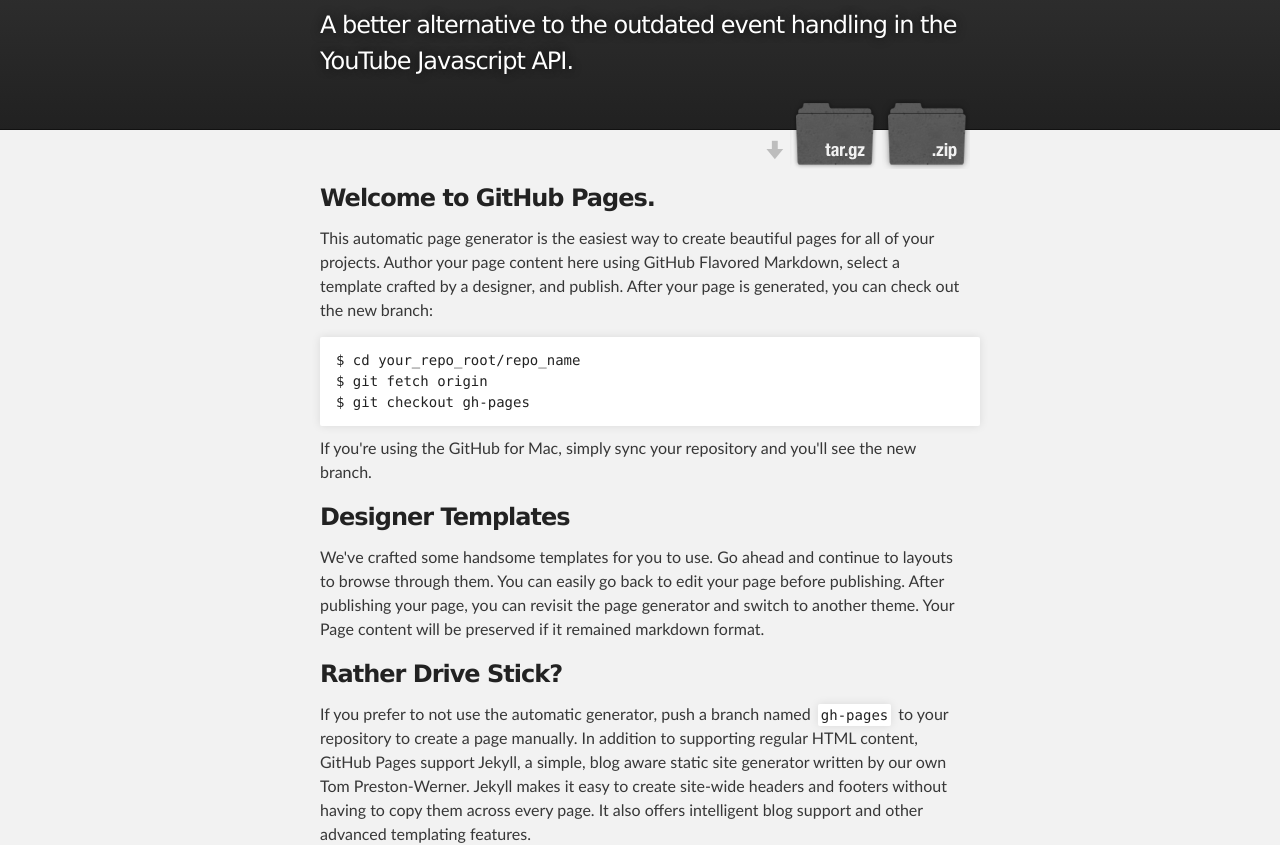
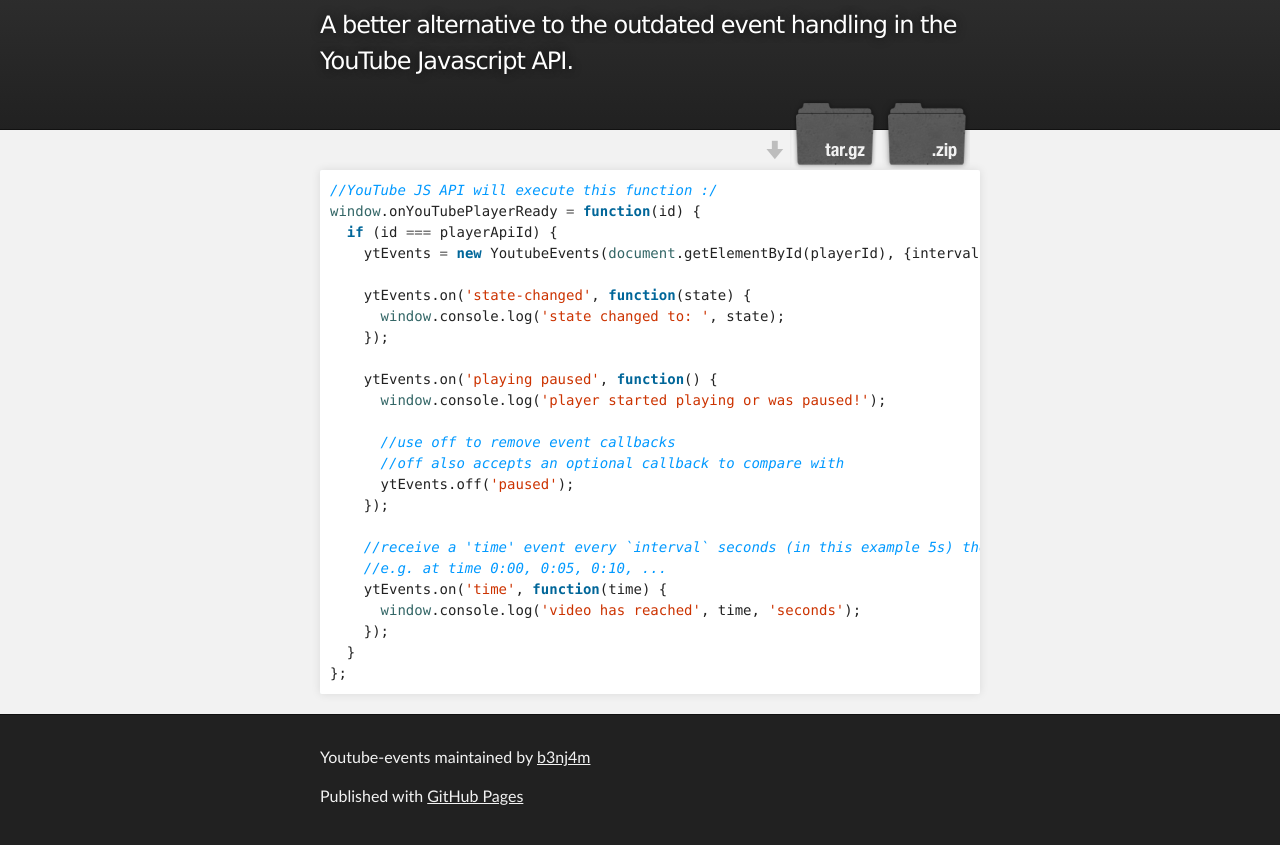
Before and after one commit to b3nj4m/youtube-events, a plain HTML site: page index.html in a window 1280 px wide. Shown: the part 116-961 px from the top of the page. Drawn offline with Linux system fonts and the light colour scheme.

Commit message:
initial commit

```diff
--- a/index.html
+++ b/index.html
@@ -22,8 +22,8 @@
           <h2 id="project_tagline">A better alternative to the outdated event handling in the YouTube Javascript API.</h2>
 
             <section id="downloads">
-              <a class="zip_download_link" href="https://github.com/b3nj4m/youtube-events/zipball/master">Download this project as a .zip file</a>
-              <a class="tar_download_link" href="https://github.com/b3nj4m/youtube-events/tarball/master">Download this project as a tar.gz file</a>
+              <a class="zip_download_link" href="https://github.com/b3nj4m/youtube-events/archive/0.1.0.zip">Download this project as a .zip file</a>
+              <a class="tar_download_link" href="https://github.com/b3nj4m/youtube-events/archive/0.1.0.tar.gz">Download this project as a tar.gz file</a>
             </section>
         </header>
     </div>
@@ -31,37 +31,33 @@
     <!-- MAIN CONTENT -->
     <div id="main_content_wrap" class="outer">
       <section id="main_content" class="inner">
-        <h3>
-<a name="welcome-to-github-pages" class="anchor" href="#welcome-to-github-pages"><span class="octicon octicon-link"></span></a>Welcome to GitHub Pages.</h3>
 
-<p>This automatic page generator is the easiest way to create beautiful pages for all of your projects. Author your page content here using GitHub Flavored Markdown, select a template crafted by a designer, and publish. After your page is generated, you can check out the new branch:</p>
+<div class="highlight"><pre><span class="c1">//YouTube JS API will execute this function :/</span>
+<span class="nb">window</span><span class="p">.</span><span class="nx">onYouTubePlayerReady</span> <span class="o">=</span> <span class="kd">function</span><span class="p">(</span><span class="nx">id</span><span class="p">)</span> <span class="p">{</span>
+  <span class="k">if</span> <span class="p">(</span><span class="nx">id</span> <span class="o">===</span> <span class="nx">playerApiId</span><span class="p">)</span> <span class="p">{</span>
+    <span class="nx">ytEvents</span> <span class="o">=</span> <span class="k">new</span> <span class="nx">YoutubeEvents</span><span class="p">(</span><span class="nb">document</span><span class="p">.</span><span class="nx">getElementById</span><span class="p">(</span><span class="nx">playerId</span><span class="p">),</span> <span class="p">{</span><span class="nx">interval</span><span class="o">:</span> <span class="mi">5</span><span class="p">});</span>
 
-<pre><code>$ cd your_repo_root/repo_name
-$ git fetch origin
-$ git checkout gh-pages
-</code></pre>
+    <span class="nx">ytEvents</span><span class="p">.</span><span class="nx">on</span><span class="p">(</span><span class="s1">&#39;state-changed&#39;</span><span class="p">,</span> <span class="kd">function</span><span class="p">(</span><span class="nx">state</span><span class="p">)</span> <span class="p">{</span>
+      <span class="nb">window</span><span class="p">.</span><span class="nx">console</span><span class="p">.</span><span class="nx">log</span><span class="p">(</span><span class="s1">&#39;state changed to: &#39;</span><span class="p">,</span> <span class="nx">state</span><span class="p">);</span>
+    <span class="p">});</span>
 
-<p>If you're using the GitHub for Mac, simply sync your repository and you'll see the new branch.</p>
+    <span class="nx">ytEvents</span><span class="p">.</span><span class="nx">on</span><span class="p">(</span><span class="s1">&#39;playing paused&#39;</span><span class="p">,</span> <span class="kd">function</span><span class="p">()</span> <span class="p">{</span>
+      <span class="nb">window</span><span class="p">.</span><span class="nx">console</span><span class="p">.</span><span class="nx">log</span><span class="p">(</span><span class="s1">&#39;player started playing or was paused!&#39;</span><span class="p">);</span>
 
-<h3>
-<a name="designer-templates" class="anchor" href="#designer-templates"><span class="octicon octicon-link"></span></a>Designer Templates</h3>
+      <span class="c1">//use off to remove event callbacks</span>
+      <span class="c1">//off also accepts an optional callback to compare with</span>
+      <span class="nx">ytEvents</span><span class="p">.</span><span class="nx">off</span><span class="p">(</span><span class="s1">&#39;paused&#39;</span><span class="p">);</span>
+    <span class="p">});</span>
 
-<p>We've crafted some handsome templates for you to use. Go ahead and continue to layouts to browse through them. You can easily go back to edit your page before publishing. After publishing your page, you can revisit the page generator and switch to another theme. Your Page content will be preserved if it remained markdown format.</p>
+    <span class="c1">//receive a &#39;time&#39; event every `interval` seconds (in this example 5s) the video has played</span>
+    <span class="c1">//e.g. at time 0:00, 0:05, 0:10, ...</span>
+    <span class="nx">ytEvents</span><span class="p">.</span><span class="nx">on</span><span class="p">(</span><span class="s1">&#39;time&#39;</span><span class="p">,</span> <span class="kd">function</span><span class="p">(</span><span class="nx">time</span><span class="p">)</span> <span class="p">{</span>
+      <span class="nb">window</span><span class="p">.</span><span class="nx">console</span><span class="p">.</span><span class="nx">log</span><span class="p">(</span><span class="s1">&#39;video has reached&#39;</span><span class="p">,</span> <span class="nx">time</span><span class="p">,</span> <span class="s1">&#39;seconds&#39;</span><span class="p">);</span>
+    <span class="p">});</span>
+  <span class="p">}</span>
+<span class="p">};</span>
+</pre></div>
 
-<h3>
-<a name="rather-drive-stick" class="anchor" href="#rather-drive-stick"><span class="octicon octicon-link"></span></a>Rather Drive Stick?</h3>
-
-<p>If you prefer to not use the automatic generator, push a branch named <code>gh-pages</code> to your repository to create a page manually. In addition to supporting regular HTML content, GitHub Pages support Jekyll, a simple, blog aware static site generator written by our own Tom Preston-Werner. Jekyll makes it easy to create site-wide headers and footers without having to copy them across every page. It also offers intelligent blog support and other advanced templating features.</p>
-
-<h3>
-<a name="authors-and-contributors" class="anchor" href="#authors-and-contributors"><span class="octicon octicon-link"></span></a>Authors and Contributors</h3>
-
-<p>You can <a href="https://github.com/blog/821" class="user-mention">@mention</a> a GitHub username to generate a link to their profile. The resulting <code>&lt;a&gt;</code> element will link to the contributor's GitHub Profile. For example: In 2007, Chris Wanstrath (<a href="https://github.com/defunkt" class="user-mention">@defunkt</a>), PJ Hyett (<a href="https://github.com/pjhyett" class="user-mention">@pjhyett</a>), and Tom Preston-Werner (<a href="https://github.com/mojombo" class="user-mention">@mojombo</a>) founded GitHub.</p>
-
-<h3>
-<a name="support-or-contact" class="anchor" href="#support-or-contact"><span class="octicon octicon-link"></span></a>Support or Contact</h3>
-
-<p>Having trouble with Pages? Check out the documentation at <a href="http://help.github.com/pages">http://help.github.com/pages</a> or contact <a href="mailto:support@github.com">support@github.com</a> and we’ll help you sort it out.</p>
       </section>
     </div>
 
```
